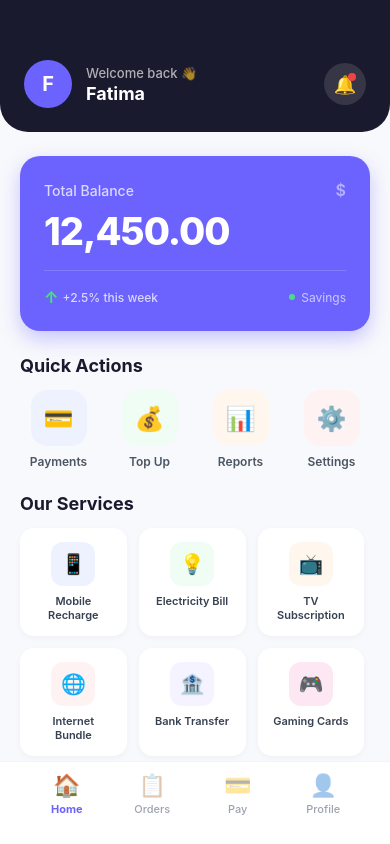
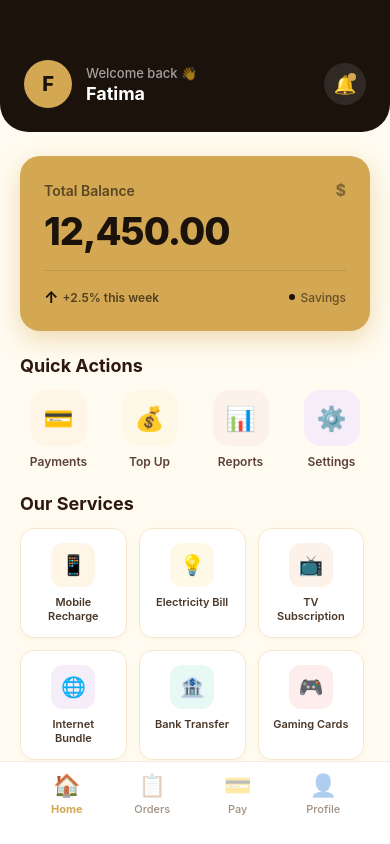
Before and after one commit to fatimatuzzohra313/Otachecking, a React Native app: screen / in a window 390 px wide. Built offline with nearby package versions, Linux system fonts and the light colour scheme; no server answers.

Commit message:
Gold premium theme v14

```diff
--- a/App.tsx
+++ b/App.tsx
@@ -48,9 +48,8 @@ export default function App() {
 
   return (
     <View style={styles.container}>
-      <StatusBar barStyle="light-content" backgroundColor="#1a1a2e" />
+      <StatusBar barStyle="light-content" backgroundColor="#1A120B" />
 
-      {/* Header */}
       <View style={styles.header}>
         <View style={styles.headerRow}>
           <View style={styles.avatar}>
@@ -72,7 +71,6 @@ export default function App() {
         contentContainerStyle={styles.scrollContent}
         showsVerticalScrollIndicator={false}
       >
-        {/* Balance Card */}
         <View style={styles.balanceCard}>
           <View style={styles.balanceRow}>
             <Text style={styles.balanceLabel}>Total Balance</Text>
@@ -85,54 +83,41 @@ export default function App() {
               <Text style={styles.statText}>+2.5% this week</Text>
             </View>
             <View style={styles.balanceStat}>
-              <Text style={styles.statDot} />
+              <View style={styles.statDot} />
               <Text style={styles.statLabel}>Savings</Text>
             </View>
           </View>
         </View>
 
-        {/* Quick Actions */}
         <Text style={styles.sectionTitle}>Quick Actions</Text>
         <View style={styles.actionsRow}>
-          <TouchableOpacity style={styles.actionBtn}>
-            <View style={[styles.actionIcon, { backgroundColor: "#EEF2FF" }]}>
-              <Text style={styles.actionEmoji}>💳</Text>
-            </View>
-            <Text style={styles.actionLabel}>Payments</Text>
-          </TouchableOpacity>
-          <TouchableOpacity style={styles.actionBtn}>
-            <View style={[styles.actionIcon, { backgroundColor: "#F0FDF4" }]}>
-              <Text style={styles.actionEmoji}>💰</Text>
-            </View>
-            <Text style={styles.actionLabel}>Top Up</Text>
-          </TouchableOpacity>
-          <TouchableOpacity style={styles.actionBtn}>
-            <View style={[styles.actionIcon, { backgroundColor: "#FFF7ED" }]}>
-              <Text style={styles.actionEmoji}>📊</Text>
-            </View>
-            <Text style={styles.actionLabel}>Reports</Text>
-          </TouchableOpacity>
-          <TouchableOpacity style={styles.actionBtn}>
-            <View style={[styles.actionIcon, { backgroundColor: "#FEF2F2" }]}>
-              <Text style={styles.actionEmoji}>⚙️</Text>
-            </View>
-            <Text style={styles.actionLabel}>Settings</Text>
-          </TouchableOpacity>
+          {[
+            { emoji: "💳", label: "Payments", bg: "#FEF5E7" },
+            { emoji: "💰", label: "Top Up", bg: "#FEF9E7" },
+            { emoji: "📊", label: "Reports", bg: "#FDF2E9" },
+            { emoji: "⚙️", label: "Settings", bg: "#F5EEF8" },
+          ].map((item, i) => (
+            <TouchableOpacity key={i} style={styles.actionBtn}>
+              <View style={[styles.actionIcon, { backgroundColor: item.bg }]}>
+                <Text style={styles.actionEmoji}>{item.emoji}</Text>
+              </View>
+              <Text style={styles.actionLabel}>{item.label}</Text>
+            </TouchableOpacity>
+          ))}
         </View>
 
-        {/* Services */}
         <Text style={styles.sectionTitle}>Our Services</Text>
         <View style={styles.servicesGrid}>
           {[
-            { emoji: "📱", title: "Mobile Recharge", color: "#EEF2FF" },
-            { emoji: "💡", title: "Electricity Bill", color: "#F0FDF4" },
-            { emoji: "📺", title: "TV Subscription", color: "#FFF7ED" },
-            { emoji: "🌐", title: "Internet Bundle", color: "#FEF2F2" },
-            { emoji: "🏦", title: "Bank Transfer", color: "#F5F3FF" },
-            { emoji: "🎮", title: "Gaming Cards", color: "#FCE7F3" },
+            { emoji: "📱", title: "Mobile Recharge", bg: "#FEF5E7" },
+            { emoji: "💡", title: "Electricity Bill", bg: "#FEF9E7" },
+            { emoji: "📺", title: "TV Subscription", bg: "#FDF2E9" },
+            { emoji: "🌐", title: "Internet Bundle", bg: "#F5EEF8" },
+            { emoji: "🏦", title: "Bank Transfer", bg: "#E8F8F5" },
+            { emoji: "🎮", title: "Gaming Cards", bg: "#FDEDEC" },
           ].map((item, i) => (
             <TouchableOpacity key={i} style={styles.serviceCard}>
-              <View style={[styles.serviceIcon, { backgroundColor: item.color }]}>
+              <View style={[styles.serviceIcon, { backgroundColor: item.bg }]}>
                 <Text style={styles.serviceEmoji}>{item.emoji}</Text>
               </View>
               <Text style={styles.serviceTitle}>{item.title}</Text>
@@ -140,16 +125,15 @@ export default function App() {
           ))}
         </View>
 
-        {/* Recent Activity */}
         <Text style={styles.sectionTitle}>Recent Activity</Text>
         <View style={styles.activityCard}>
           {[
-            { emoji: "📤", title: "Sent to Ahmed", amount: "-$50.00", time: "2 hours ago", color: "#FEF2F2" },
-            { emoji: "📥", title: "Received from Sara", amount: "+$200.00", time: "5 hours ago", color: "#F0FDF4" },
-            { emoji: "💳", title: "Payment Successful", amount: "-$25.00", time: "Yesterday", color: "#EEF2FF" },
+            { emoji: "📤", title: "Sent to Ahmed", amount: "-$50.00", time: "2 hours ago", bg: "#FDEDEC" },
+            { emoji: "📥", title: "Received from Sara", amount: "+$200.00", time: "5 hours ago", bg: "#E8F8F5" },
+            { emoji: "💳", title: "Payment Successful", amount: "-$25.00", time: "Yesterday", bg: "#FEF5E7" },
           ].map((item, i) => (
             <View key={i} style={styles.activityItem}>
-              <View style={[styles.activityIcon, { backgroundColor: item.color }]}>
+              <View style={[styles.activityIcon, { backgroundColor: item.bg }]}>
                 <Text style={styles.activityEmoji}>{item.emoji}</Text>
               </View>
               <View style={styles.activityInfo}>
@@ -158,7 +142,7 @@ export default function App() {
               </View>
               <Text style={[
                 styles.activityAmount,
-                { color: item.amount.startsWith("+") ? "#22C55E" : "#EF4444" }
+                { color: item.amount.startsWith("+") ? "#27AE60" : "#C0392B" }
               ]}>
                 {item.amount}
               </Text>
@@ -167,7 +151,6 @@ export default function App() {
         </View>
       </ScrollView>
 
-      {/* Bottom Nav */}
       <View style={styles.bottomNav}>
         {[
           { icon: "🏠", label: "Home" },
@@ -188,10 +171,10 @@ export default function App() {
 const styles = StyleSheet.create({
   container: {
     flex: 1,
-    backgroundColor: "#F8F9FC",
+    backgroundColor: "#FFFBF0",
   },
   header: {
-    backgroundColor: "#1a1a2e",
+    backgroundColor: "#1A120B",
     paddingTop: Platform.OS === "android" ? 48 : 60,
     paddingBottom: 24,
     paddingHorizontal: 24,
@@ -206,21 +189,21 @@ const styles = StyleSheet.create({
     width: 48,
     height: 48,
     borderRadius: 24,
-    backgroundColor: "#6C63FF",
+    backgroundColor: "#D4A853",
     justifyContent: "center",
     alignItems: "center",
   },
   avatarText: {
-    color: "#FFF",
+    color: "#1A120B",
     fontSize: 20,
-    fontWeight: "700",
+    fontWeight: "800",
   },
   headerText: {
     flex: 1,
     marginLeft: 14,
   },
   greeting: {
-    color: "rgba(255,255,255,0.65)",
+    color: "rgba(255,255,255,0.6)",
     fontSize: 13,
     fontWeight: "500",
   },
@@ -234,7 +217,7 @@ const styles = StyleSheet.create({
     width: 42,
     height: 42,
     borderRadius: 21,
-    backgroundColor: "rgba(255,255,255,0.12)",
+    backgroundColor: "rgba(255,255,255,0.1)",
     justifyContent: "center",
     alignItems: "center",
   },
@@ -248,7 +231,7 @@ const styles = StyleSheet.create({
     width: 8,
     height: 8,
     borderRadius: 4,
-    backgroundColor: "#EF4444",
+    backgroundColor: "#D4A853",
   },
   scroll: {
     flex: 1,
@@ -260,14 +243,14 @@ const styles = StyleSheet.create({
 
   // Balance Card
   balanceCard: {
-    backgroundColor: "#6C63FF",
+    backgroundColor: "#D4A853",
     borderRadius: 20,
     padding: 24,
     marginTop: 24,
-    shadowColor: "#6C63FF",
+    shadowColor: "#D4A853",
     shadowOffset: { width: 0, height: 8 },
-    shadowOpacity: 0.35,
-    shadowRadius: 20,
+    shadowOpacity: 0.4,
+    shadowRadius: 24,
     elevation: 10,
   },
   balanceRow: {
@@ -276,17 +259,17 @@ const styles = StyleSheet.create({
     alignItems: "center",
   },
   balanceLabel: {
-    color: "rgba(255,255,255,0.75)",
+    color: "rgba(26,18,11,0.65)",
     fontSize: 14,
-    fontWeight: "500",
+    fontWeight: "600",
   },
   balanceCurrency: {
-    color: "rgba(255,255,255,0.5)",
+    color: "rgba(26,18,11,0.45)",
     fontSize: 16,
-    fontWeight: "600",
+    fontWeight: "700",
   },
   balanceAmount: {
-    color: "#FFF",
+    color: "#1A120B",
     fontSize: 38,
     fontWeight: "800",
     marginTop: 8,
@@ -299,40 +282,41 @@ const styles = StyleSheet.create({
     marginTop: 16,
     paddingTop: 16,
     borderTopWidth: 1,
-    borderTopColor: "rgba(255,255,255,0.15)",
+    borderTopColor: "rgba(26,18,11,0.12)",
   },
   balanceStat: {
     flexDirection: "row",
     alignItems: "center",
   },
   statArrow: {
-    color: "#4ADE80",
+    color: "#1A120B",
     fontSize: 16,
     fontWeight: "700",
     marginRight: 4,
   },
   statText: {
-    color: "rgba(255,255,255,0.75)",
+    color: "rgba(26,18,11,0.7)",
     fontSize: 12,
-    fontWeight: "500",
+    fontWeight: "600",
   },
   statDot: {
     width: 6,
     height: 6,
     borderRadius: 3,
-    backgroundColor: "#4ADE80",
+    backgroundColor: "#1A120B",
     marginRight: 6,
   },
   statLabel: {
-    color: "rgba(255,255,255,0.65)",
+    color: "rgba(26,18,11,0.6)",
     fontSize: 12,
+    fontWeight: "500",
   },
 
   // Quick Actions
   sectionTitle: {
     fontSize: 18,
     fontWeight: "700",
-    color: "#1A1A2E",
+    color: "#2D1810",
     marginTop: 24,
     marginBottom: 14,
   },
@@ -356,7 +340,7 @@ const styles = StyleSheet.create({
   },
   actionLabel: {
     fontSize: 12,
-    color: "#4B5563",
+    color: "#5D4037",
     fontWeight: "600",
     marginTop: 8,
   },
@@ -373,9 +357,11 @@ const styles = StyleSheet.create({
     borderRadius: 14,
     padding: 14,
     alignItems: "center",
-    shadowColor: "#000",
+    borderWidth: 1,
+    borderColor: "#F5E6CC",
+    shadowColor: "#D4A853",
     shadowOffset: { width: 0, height: 2 },
-    shadowOpacity: 0.04,
+    shadowOpacity: 0.06,
     shadowRadius: 6,
     elevation: 2,
   },
@@ -391,7 +377,7 @@ const styles = StyleSheet.create({
   },
   serviceTitle: {
     fontSize: 11,
-    color: "#374151",
+    color: "#4A3728",
     fontWeight: "600",
     textAlign: "center",
     marginTop: 8,
@@ -402,9 +388,11 @@ const styles = StyleSheet.create({
     backgroundColor: "#FFF",
     borderRadius: 16,
     padding: 16,
-    shadowColor: "#000",
+    borderWidth: 1,
+    borderColor: "#F5E6CC",
+    shadowColor: "#D4A853",
     shadowOffset: { width: 0, height: 2 },
-    shadowOpacity: 0.04,
+    shadowOpacity: 0.06,
     shadowRadius: 6,
     elevation: 2,
   },
@@ -413,7 +401,7 @@ const styles = StyleSheet.create({
     alignItems: "center",
     paddingVertical: 12,
     borderBottomWidth: 1,
-    borderBottomColor: "#F3F4F6",
+    borderBottomColor: "#F5EDE0",
   },
   activityIcon: {
     width: 40,
@@ -432,11 +420,11 @@ const styles = StyleSheet.create({
   activityTitle: {
     fontSize: 14,
     fontWeight: "600",
-    color: "#1F2937",
+    color: "#2D1810",
   },
   activityTime: {
     fontSize: 12,
-    color: "#9CA3AF",
+    color: "#A09080",
     marginTop: 2,
   },
   activityAmount: {
@@ -452,7 +440,7 @@ const styles = StyleSheet.create({
     paddingBottom: Platform.OS === "android" ? 10 : 28,
     paddingHorizontal: 24,
     borderTopWidth: 1,
-    borderTopColor: "#F3F4F6",
+    borderTopColor: "#F5EDE0",
   },
   navItem: {
     flex: 1,
@@ -460,19 +448,19 @@ const styles = StyleSheet.create({
   },
   navIcon: {
     fontSize: 22,
-    opacity: 0.4,
+    opacity: 0.35,
   },
   navIconActive: {
     opacity: 1,
   },
   navLabel: {
     fontSize: 11,
-    color: "#9CA3AF",
+    color: "#A09080",
     fontWeight: "500",
     marginTop: 4,
   },
   navLabelActive: {
-    color: "#6C63FF",
+    color: "#D4A853",
     fontWeight: "700",
   },
 });
```
